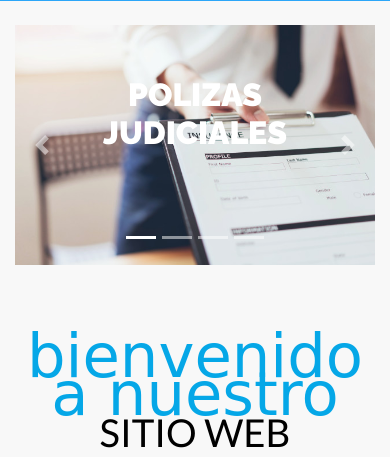
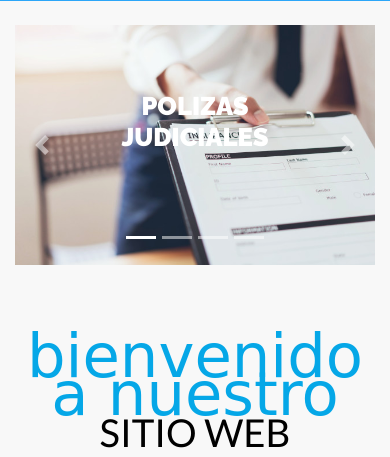
Before and after one commit to cac9301/PapeleriaL-C, a PHP site: page / in a window 390 px wide; the page is wider, and only the part inside the window is pictured. Shown: the part 516-973 px from the top of that part. Run offline with PHP 8.4, Linux system fonts and the light colour scheme; some libraries are stand-ins or nearby versions; some web fonts are replaced.

Commit message:
css stly index

```diff
--- a/css/styles.css
+++ b/css/styles.css
@@ -130,7 +130,7 @@ body {
     }
     .carousel-caption h3 {
         font-family: 'Raleway', sans-serif;
-        font-size: rem;
+        font-size: 1.6rem;
         font-weight: 700;
         color: #ffffff;
         padding-bottom: 4rem;
@@ -176,7 +176,7 @@ body {
 
 .carousel-caption h3 {
     font-family: 'Raleway', sans-serif;
-    font-size: 2rem;
+    font-size: 1.6rem;
     font-weight: 900;
     color: #ffffff;
 }
```
